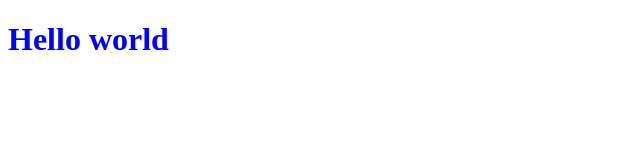
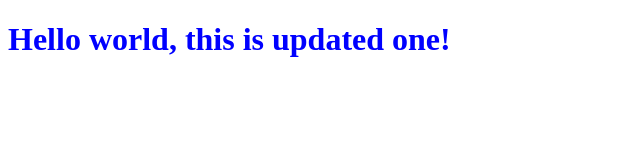
Before and after one commit to InMyListk/myproject, a plain HTML site: page index.html in a window 1280 px wide. Shown: the whole page, without its empty margins (0-640 px from the left). Drawn offline with Linux system fonts and the light colour scheme.

Commit message:
an update happend in html

```diff
--- a/index.html
+++ b/index.html
@@ -6,6 +6,6 @@
     <title>Document</title>
 </head>
 <body>
-    <h1 style="color: blue;">Hello world</h1>
+    <h1 style="color: blue;">Hello world, this is updated one!</h1>
 </body>
 </html>
```
